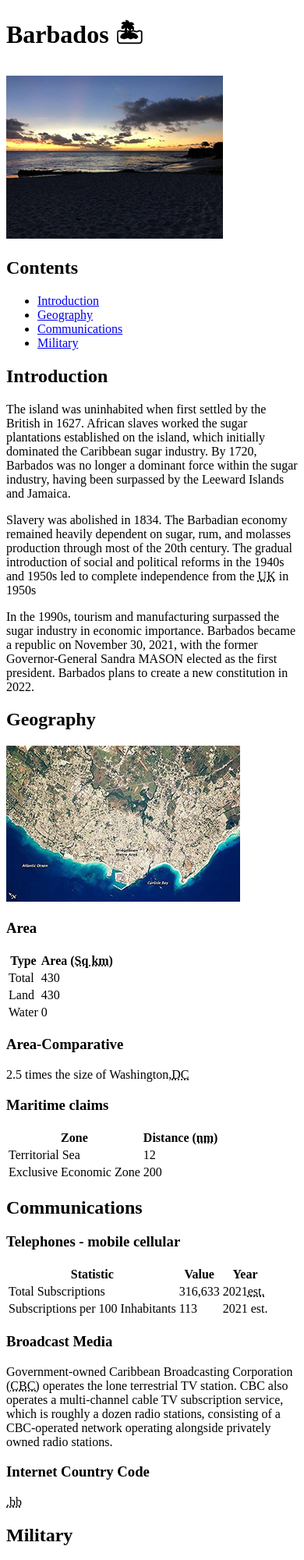
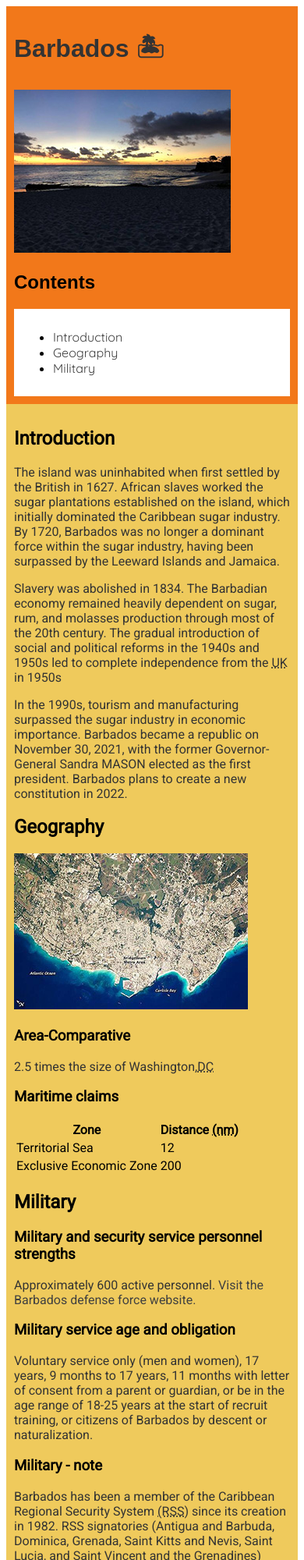
Before and after one commit to ahjaeb/ahjaeb.github.io, a plain HTML site: page barbados.html in a window 390 px wide. Shown: the top 2000 px of the page at 78% size. Drawn offline with Linux system fonts and the light colour scheme.

Commit message:
css project

```diff
--- a/barbados.html
+++ b/barbados.html
@@ -1,23 +1,26 @@
 <!DOCTYPE html>
 <html lang="en">
     <head>
+      <link rel="stylesheet" href="css/style.css">
         <meta charset="UTF-8">
         <title>Barbados</title>
     </head>
     <body>
+    <header>
         <h1>
             Barbados 🏝
         </h1>
-        <img src="barbados-sunset.jpg" alt="the fort at needham's point protects the southwest corner of barbados">
+        <img src="images/barbados-sunset.jpg" alt="the fort at needham's point protects the southwest corner of barbados">
         <h2>Contents</h2>
         <nav>
           <ul>
             <li><a href="#introduction">Introduction </a></li>
             <li><a href="#geography">Geography </a></li>
-            <li><a href="#communications">Communications </a></li>
             <li><a href="#military">Military</a></li>
           </ul>
         </nav>
+      </header>
+      <main>
         <h2 id="introduction">Introduction</h2>
         <p>The island was uninhabited when first settled by the British in <time datetime="1627">1627</time>. African slaves worked the
             sugar plantations established on the island, which initially dominated the Caribbean sugar industry.
@@ -30,28 +33,7 @@
             Barbados became a republic on <time datetime="2021-11-30">November 30, 2021</time>, with the former Governor-General Sandra MASON
             elected as the first president. Barbados plans to create a new constitution in <time datetime="2022">2022</time>. </p>
         <h2 id="geography">Geography</h2>
-        <img src="barbados-bridgetownview.jpg" alt="view of bridgetown which is the capital city of barbados">
-        <h3>
-            Area
-        </h3>
-        <table>
-            <tr>
-              <th>Type</th>
-              <th>Area <abbr title="square kilometers">(Sq km)</abbr></th>
-            </tr>
-            <tr>
-              <td>Total</td>
-              <td>430</td>
-            </tr>
-            <tr>
-              <td>Land</td>
-              <td>430</td>
-            </tr>
-            <tr>
-              <td>Water</td>
-              <td>0</td>
-            </tr>
-          </table>
+        <img src="images/barbados-bridgetownview.jpg" alt="view of bridgetown which is the capital city of barbados">
         <h3>
             Area-Comparative
         </h3>
@@ -73,42 +55,7 @@
               <td>200</td>
             </tr>
           </table>
-        <h2 id="communications">Communications</h2>
-        <h3>
-            Telephones - mobile cellular
-        </h3>
-        <table>
-            <tr>
-              <th>Statistic</th>
-              <th>Value</th>
-              <th>Year</th>
-            </tr>
-            <tr>
-              <td>Total Subscriptions</td>
-              <td>316,633</td>
-              <td><time datetime="2021">2021</time><abbr title="established">est.</abbr></td>
-            </tr>
-            <tr>
-              <td>Subscriptions per 100 Inhabitants</td>
-              <td>113</td>
-              <td><time datetime="2021">2021</time> est.</td>
-            </tr>
-          </table>
-        <h3>
-            Broadcast Media
-        </h3>
-        <p>
-            Government-owned Caribbean Broadcasting Corporation <abbr title="carribbean broadcasting corporation">(CBC)</abbr> operates the lone terrestrial TV station.
-            CBC also operates a multi-channel cable TV subscription service, which is roughly a
-            dozen radio stations, consisting of a CBC-operated network operating alongside privately
-            owned radio stations.
-        </p>
-        <h3>
-            Internet Country Code
-        </h3>
-        <p>
-            <abbr title="barbados">.bb</abbr>
-        </p>
+
         <h2 id="military">Military</h2>
         <h3>
             Military and security service personnel strengths
@@ -133,9 +80,12 @@
             customs and excise control, maritime policing duties, protection of off-shore installations, pollution control,
             national and other disasters, and threats to national security. The RSS is headquartered in Barbados.
         </p>
+      </main>
         <footer>
             <p>&copy; Information provided by CIA World Factbook, <time datetime="2023">2023</time></p>
             <nav>
              <p><a href="https://www.cia.gov/the-world-factbook/countries/barbados/">Visit the CIA World Factbook Website</a></p>
             </nav>
           </footer>
+    </body>
+</html>
--- /dev/null
+++ b/css/style.css
@@ -0,0 +1,79 @@
+@import url('https://fonts.googleapis.com/css2?family=Quicksand&family=Roboto&display=swap');
+body {
+    font-family: 'Roboto', sans-serif, Arial, Helvetica, sans-serif;
+  }
+
+  h1 {
+    color: #333333;
+  }
+
+  p {
+    color: rgb(51, 51, 51);
+  }
+
+  a {
+    color: hsl(0, 0%, 25%);
+  }
+
+  a:active {
+    text-decoration: none;
+  }
+
+  a:link {
+    text-decoration: none;
+  }
+
+  a:hover {
+    text-decoration: underline;
+  }
+
+  a:visited {
+    color: hsl(319, 84%, 49%);
+  }
+
+  .box {
+    margin: 10px;
+    padding: 20px;
+    border: 1px solid #cccccc;
+  }
+
+  .text {
+    max-width: 60ch;
+    overflow-wrap: break-word;
+  }
+
+  .container {
+    display: grid;
+    grid-template-rows: auto 1fr auto;
+    grid-template-columns: 200px 1fr;
+    grid-gap: 20px;
+  }
+
+  header {
+    grid-area: 1 / 1 / 2 / 3;
+    background-color: #f2781a;
+    padding: 10px;
+    font-family: 'Arial', sans-serif;
+  }
+
+  nav {
+    grid-area: 2 / 1 / 3 / 2;
+    background-color: #ffffff;
+    color: #000000;
+    padding: 10px;
+    font-family: 'Quicksand', sans-serif;
+
+  }
+
+  main {
+    grid-area: 2 / 2 / 3 / 3;
+    background-color: #efca5c;
+    padding: 10px;
+  }
+
+  footer {
+    grid-area: 3 / 1 / 4 / 3;
+    background-color: #f2781a;
+    padding: 10px;
+    font-family: 'Arial', sans-serif;
+  }
```
Also changed, not shown: index.html (deleted, +0 -124 lines), images/barbados-bridgetownview.jpg (renamed from barbados-bridgetownview.jpg), images/barbados-sunset.jpg (renamed from barbados-sunset.jpg), 4 other files.
